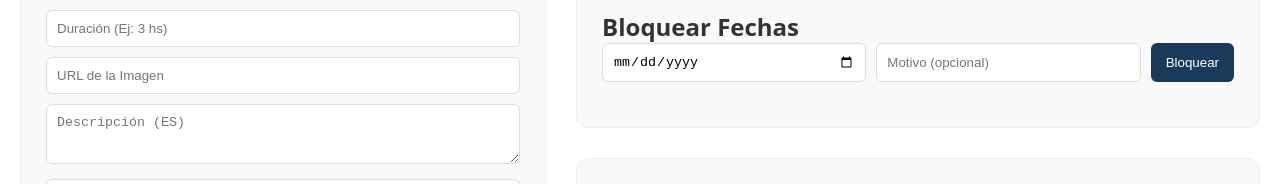
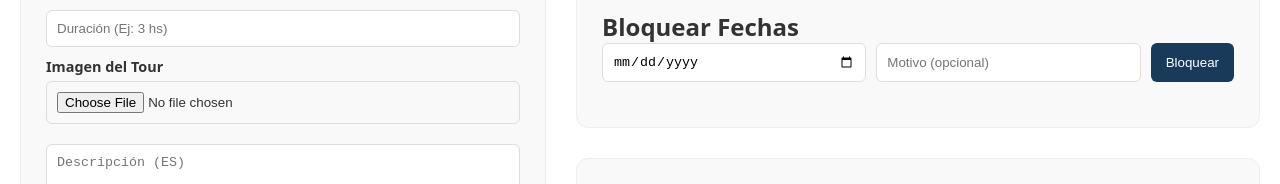
Before and after one commit to lucotuco/web-tours, a Next.js app: page /admin in a window 1280 px wide. Shown: the part 266-450 px from the top of the page. Built offline with nearby package versions, Linux system fonts and the light colour scheme; no server answers; the database is empty; a web font is replaced by a local one.

Commit message:
fix imagen x archivo

```diff
--- a/next.config.mjs
+++ b/next.config.mjs
@@ -5,7 +5,8 @@ const nextConfig = {
     remotePatterns: [
       { protocol: 'https', hostname: 'via.placeholder.com' }, // Para tus imágenes de prueba
       { protocol: 'https', hostname: 'image.qwenlm.ai' }, // Para la imagen del About
-      { protocol: 'https', hostname: '**.supabase.co' } // ¡MUY IMPORTANTE! Para las fotos que subas a Supabase
+      { protocol: 'https', hostname: '**.supabase.co' }, // ¡MUY IMPORTANTE! Para las fotos que subas a Supabase
+      { protocol: 'https', hostname: 'media.istockphoto.com' }
     ],
   },
 };
--- a/src/app/admin/page.jsx
+++ b/src/app/admin/page.jsx
@@ -20,6 +20,7 @@ export default function AdminPage() {
   const [nuevaFecha, setNuevaFecha] = useState('');
   const [motivoFecha, setMotivoFecha] = useState('');
   const [fechaCalendarioGrande, setFechaCalendarioGrande] = useState(new Date());
+  const [imagenFile, setImagenFile] = useState(null);
 
   const [formData, setFormData] = useState({
     titulo_es: '', titulo_en: '',
@@ -73,27 +74,62 @@ export default function AdminPage() {
     setFormData({ ...formData, [e.target.name]: value });
   };
 
+  const handleImageChange = (e) => {
+    if (e.target.files && e.target.files[0]) {
+      setImagenFile(e.target.files[0]);
+    }
+  };
+
   const handleSubmitTour = async (e) => {
     e.preventDefault();
     try {
+      let finalImageUrl = formData.imagen_url; // Por defecto, mantenemos la que ya tenía (si estamos editando)
+
+      // Si el usuario seleccionó una imagen nueva de su compu, la subimos a Supabase
+      if (imagenFile) {
+        const fileExt = imagenFile.name.split('.').pop();
+        const fileName = `${Date.now()}-${Math.random().toString(36).substring(2, 15)}.${fileExt}`;
+        const filePath = `tours/${fileName}`;
+
+        // Subimos el archivo al bucket "tours-images"
+        const { data: uploadData, error: uploadError } = await supabase.storage
+          .from('tours-images')
+          .upload(filePath, imagenFile);
+
+        if (uploadError) throw uploadError;
+
+        // Pedimos la URL pública de esa imagen que acabamos de subir
+        const { data: publicUrlData } = supabase.storage
+          .from('tours-images')
+          .getPublicUrl(filePath);
+
+        finalImageUrl = publicUrlData.publicUrl;
+      }
+
+      // Preparamos los datos finales a guardar
+      const dataToSave = { ...formData, imagen_url: finalImageUrl };
+
       if (editingId) {
-        const { error } = await supabase.from('tours').update(formData).eq('id', editingId);
+        const { error } = await supabase.from('tours').update(dataToSave).eq('id', editingId);
         if (error) throw error;
         showToast("Tour actualizado con éxito");
       } else {
         const newOrden = tours.length;
-        const { error } = await supabase.from('tours').insert([{ ...formData, orden: newOrden }]);
+        const { error } = await supabase.from('tours').insert([{ ...dataToSave, orden: newOrden }]);
         if (error) throw error;
         showToast("Tour creado con éxito");
       }
 
+      // Limpiamos todo después de guardar
       setFormData({
         titulo_es: '', titulo_en: '', precio: '', precio_ars: '', duracion: '', imagen_url: '',
         descripcion_es: '', descripcion_en: '', categoria_es: 'Popular', categoria_en: 'Popular', activo: true
       });
+      setImagenFile(null); // Limpiamos el archivo
       setEditingId(null);
       fetchDashboardData();
     } catch (error) {
+      console.error(error);
       alert("Hubo un error al guardar el tour.");
     }
   };
@@ -108,6 +144,7 @@ export default function AdminPage() {
       activo: tour.activo !== false
     });
     setEditingId(tour.id);
+    setImagenFile(null);
     window.scrollTo({ top: 0, behavior: 'smooth' });
   };
 
@@ -263,7 +300,23 @@ export default function AdminPage() {
               </div>
 
               <input style={styles.input} name="duracion" placeholder="Duración (Ej: 3 hs)" value={formData.duracion} onChange={handleInputChange} />
-              <input style={styles.input} name="imagen_url" placeholder="URL de la Imagen" value={formData.imagen_url} onChange={handleInputChange} />
+              <div style={{ marginBottom: '10px' }}>
+                <label style={{ display: 'block', fontSize: '0.9rem', marginBottom: '5px', fontWeight: 'bold' }}>
+                  Imagen del Tour
+                </label>
+                <input
+                  type="file"
+                  accept="image/*"
+                  style={styles.input}
+                  onChange={handleImageChange}
+                />
+                {/* Si estamos editando y ya hay una foto cargada, le avisamos */}
+                {editingId && formData.imagen_url && !imagenFile && (
+                  <p style={{ fontSize: '0.8rem', color: '#666', margin: '0' }}>
+                    Dejar en blanco para mantener la imagen actual.
+                  </p>
+                )}
+              </div>
               <textarea style={{...styles.input, minHeight: '60px'}} name="descripcion_es" placeholder="Descripción (ES)" value={formData.descripcion_es} onChange={handleInputChange} required />
               <textarea style={{...styles.input, minHeight: '60px'}} name="descripcion_en" placeholder="Descripción (EN)" value={formData.descripcion_en} onChange={handleInputChange} required />
 
```
Also changed, not shown: notas.txt (added).
